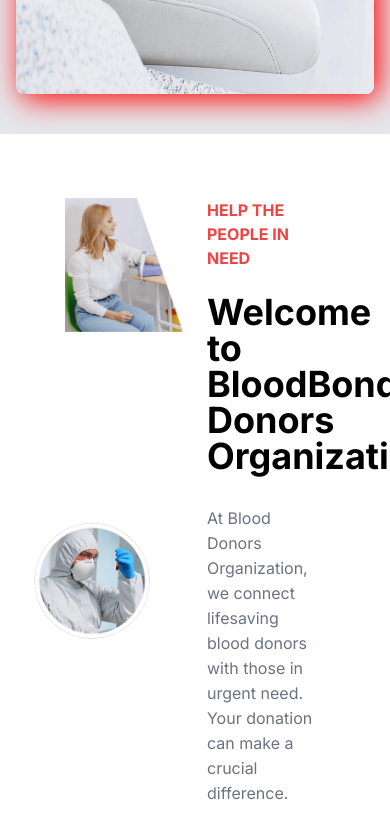
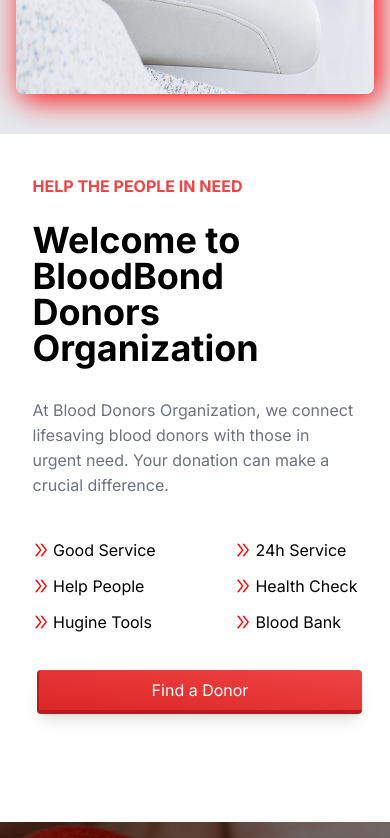
Before and after one commit to JannatunNimeNishat/blood_donation_application_client, a Next.js app: page / in a window 390 px wide. Shown: the part 800-1638 px from the top of the page. Built offline with nearby package versions, Linux system fonts and the light colour scheme.

Commit message:
responsive design added on HelpPeopleInNeed

```diff
--- a/src/components/ui/HomePage/HelpPeopleInNeed/HelpPeopleInNeed.tsx
+++ b/src/components/ui/HomePage/HelpPeopleInNeed/HelpPeopleInNeed.tsx
@@ -5,9 +5,9 @@ import PrimaryBtn from "../../Button/PrimaryBtn";
 
 const HelpPeopleInNeed = () => {
   return (
-    <div className="py-16 w-8/12 mx-auto flex items-center  gap-10 ">
-      <div className="grid grid-cols-6 gap-6">
-        <figure className="relative  col-span-3">
+    <div className="py-10 lg:py-16 w-10/12 lg:w-8/12 mx-auto lg:flex items-center  gap-10 ">
+      <div className="lg:grid grid-cols-6 gap-6">
+        <figure className="hidden lg:relative  col-span-3">
           <Image height={450} src={assets.images.help1} alt="help image" />
           <Image
             height={160}
@@ -51,7 +51,7 @@ const HelpPeopleInNeed = () => {
               </li>
             </ul>
           </div>
-          <div className="mt-8 w-1/3">
+          <div className="mt-8 lg:w-1/3">
             <PrimaryBtn>Find a Donor</PrimaryBtn>
           </div>
         </div>
```
